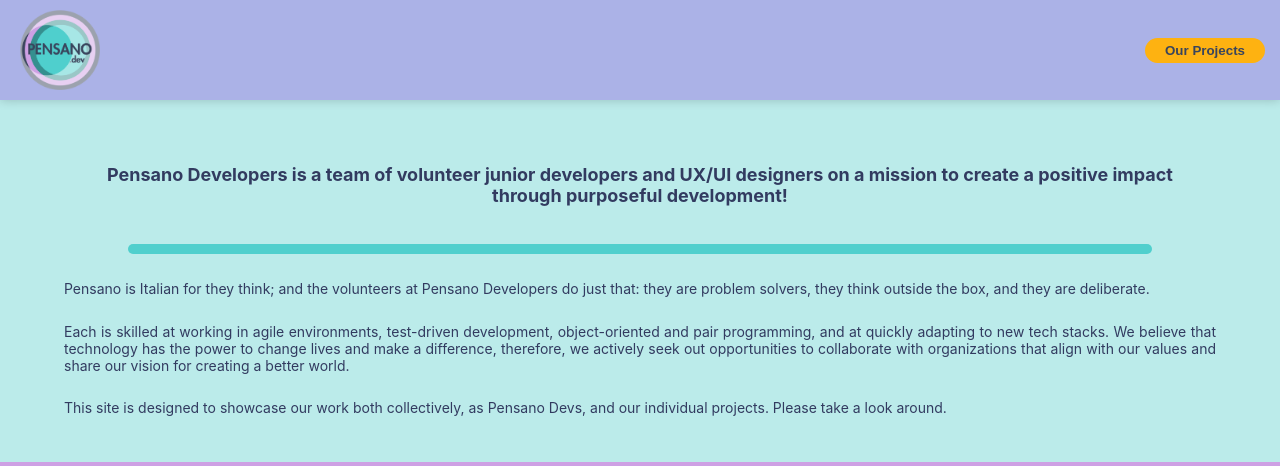
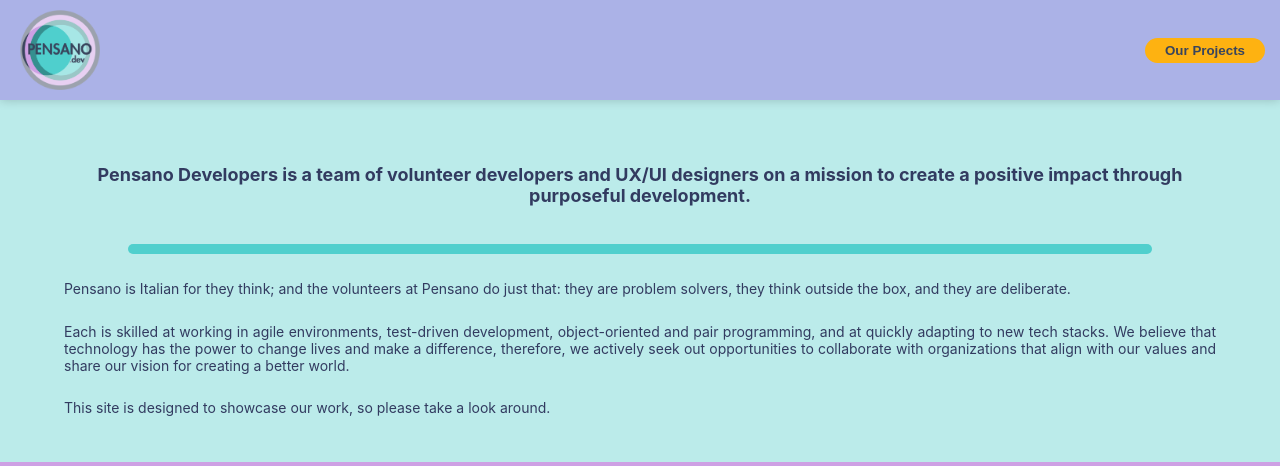
Before and after one commit to Pensano-dev/Pensano-dev, a React (Create React App) app: page /#/ in a window 1280 px wide. Shown: the top 466 px of the page. Built offline with nearby package versions, Linux system fonts and the light colour scheme.

Commit message:
Update group description

```diff
--- a/src/components/home/Home.js
+++ b/src/components/home/Home.js
@@ -41,16 +41,16 @@
           <div className="text-container">
             <p className="header">
               {" "}
-              Pensano Developers is a team of volunteer junior developers and
-              UX/UI designers on a mission to create a positive impact through
-              purposeful development!
+              Pensano Developers is a team of volunteer developers and UX/UI
+              designers on a mission to create a positive impact through
+              purposeful development.
             </p>
             <p className="pink-line"></p>
             <p className="text">
               {" "}
               Pensano is Italian for they think; and the volunteers at Pensano
-              Developers do just that: they are problem solvers, they think
-              outside the box, and they are deliberate.
+              do just that: they are problem solvers, they think outside the
+              box, and they are deliberate.
             </p>
             <p className="text">
               {" "}
@@ -64,8 +64,7 @@
             </p>
             <p className="text">
               {" "}
-              This site is designed to showcase our work both collectively, as
-              Pensano Devs, and our individual projects. Please take a look
+              This site is designed to showcase our work, so please take a look
               around.
             </p>
             <br></br>
```
